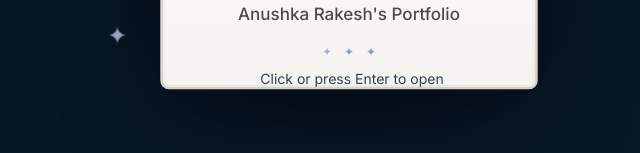
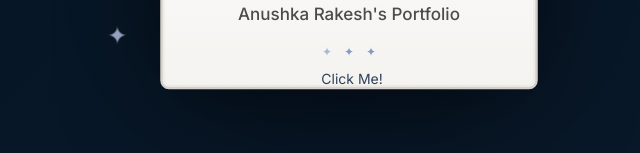
Before and after one commit to anushkaraks/Portfolio-V1, a plain HTML site: page index.html in a window 1280 px wide. Shown: the part 473-626 px from the top of the page, without its empty margins (291-931 px from the left). Drawn offline with nearby package versions, Linux system fonts and the light colour scheme.

Commit message:
Update index.html

```diff
--- a/index.html
+++ b/index.html
@@ -131,7 +131,7 @@
             </div>
             <p class="open-hint">
               <span class="hint-icon"></span>
-              Click or press Enter to open
+              Click Me!
             </p>
           </div>
         </div>
```
